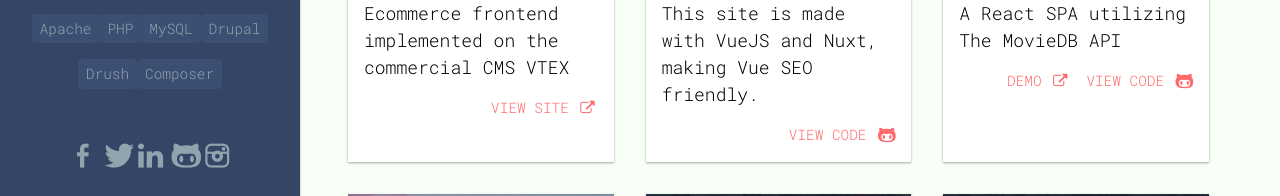
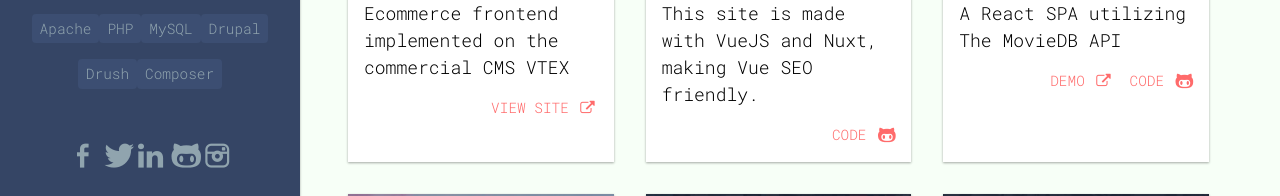
Before and after one commit to marcelomaias/portfolio, a Nuxt app: page /projects in a window 1280 px wide. Shown: the part 413-609 px from the top of the page. Built offline with nearby package versions, Linux system fonts and the light colour scheme.

Commit message:
Changed link label

```diff
--- a/pages/projects.vue
+++ b/pages/projects.vue
@@ -21,7 +21,7 @@
             <p>{{ project.description }}</p>
             <div class="links">
               <a target="_blank" :href="project.demoUrl"><span v-html="project.urlLabel"/> <i class="icon-link-ext"/></a>
-              <a target="_blank" :href="project.codeUrl">View Code <i class="icon-github"/></a>
+              <a target="_blank" :href="project.codeUrl">Code <i class="icon-github"/></a>
             </div>
           </figcaption>
         </figure>
```
